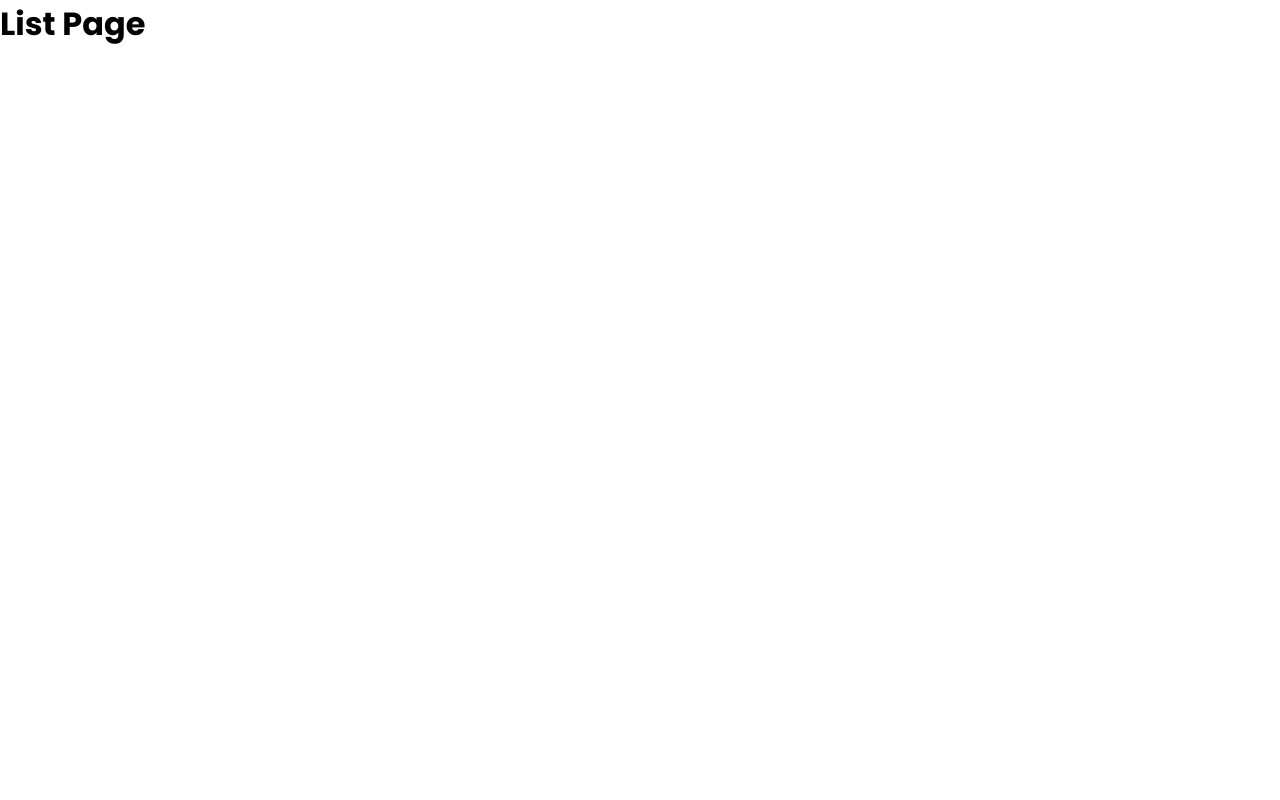
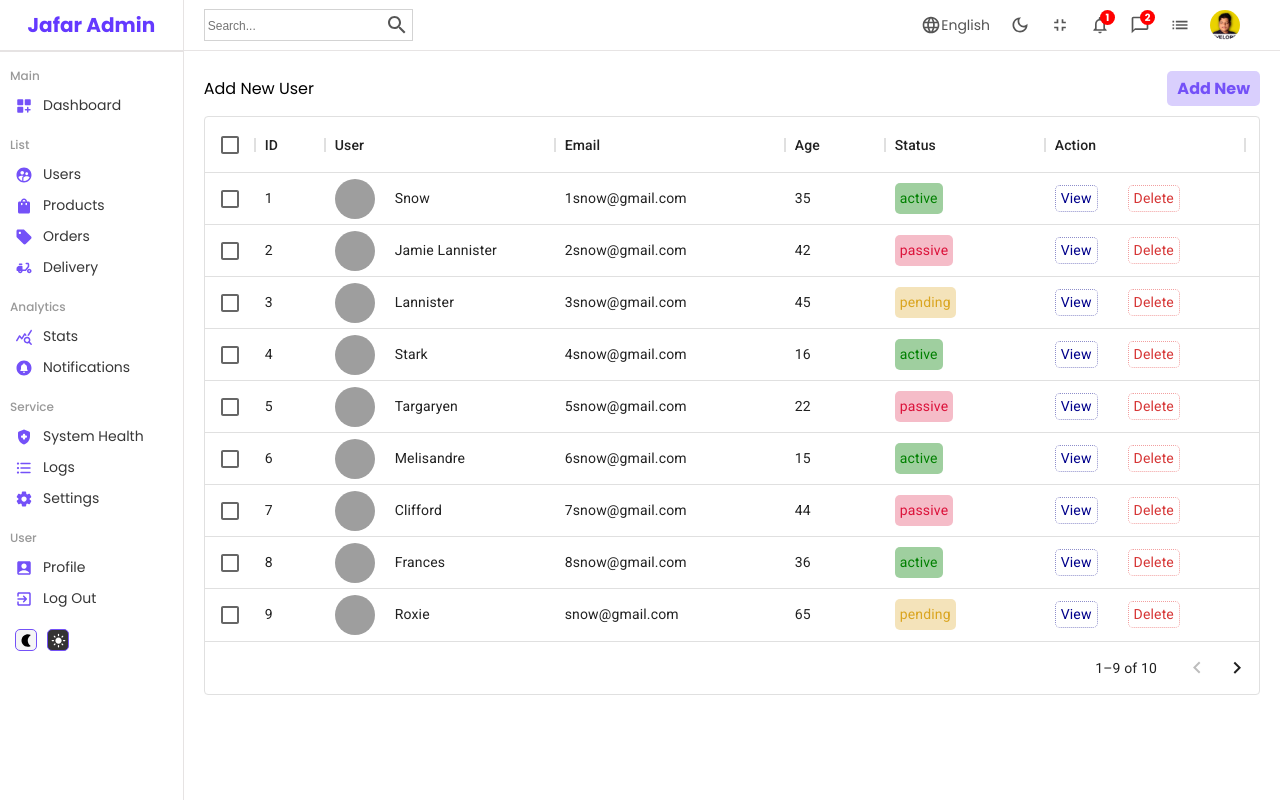
Before and after one commit to Jafar-128bit/Dashboard_Web_App, a React (Create React App) app: page /user in a window 1280 px wide. Built offline with nearby package versions, Linux system fonts and the light colour scheme; grey boxes are pictures that could not be loaded; a web font is replaced by a local one.

Commit message:
Datatable is complete
Inside the users pages.
Also user page is complete too!

```diff
--- a/package.json
+++ b/package.json
@@ -7,6 +7,7 @@
     "@emotion/styled": "^11.10.4",
     "@mui/icons-material": "^5.10.9",
     "@mui/material": "^5.10.10",
+    "@mui/x-data-grid": "^5.17.14",
     "@testing-library/jest-dom": "^5.16.5",
     "@testing-library/react": "^13.4.0",
     "@testing-library/user-event": "^13.5.0",
--- /dev/null
+++ b/src/components/Datatable/Datatable.js
@@ -0,0 +1,52 @@
+import './Datatable.scss';
+import {DataGrid} from "@mui/x-data-grid";
+import {Link} from "react-router-dom"
+import {useState} from "react";
+import {userColumns, userRows} from "../../datatablesource";
+
+const Datatable = () => {
+    const [data, setData] = useState(userRows);
+    const handleDelete = (id) => {
+        setData(data.filter(d =>
+            d.id !== id
+        ))
+    };
+    const actionColumn = [{
+        field: "action",
+        headerName: "Action",
+        width: 200,
+        renderCell: (params) => {
+            return (
+                <div className="cellAction">
+                    <Link to="/users/single" style={{textDecoration: "none"}}>
+                        <div className="viewButton">View</div>
+                    </Link>
+                    <div className="deleteButton" onClick={() => handleDelete(params.row.id)}>
+                        Delete
+                    </div>
+                </div>
+            )
+        }
+    }];
+    console.log(userColumns.concat(actionColumn));
+    return (
+        <div className="datatable">
+            <div className="datatableTitle">
+                Add New User
+                <Link to="/users/new" style={{textDecoration: "none", cursor: "pointer"}} className="link">
+                    Add New
+                </Link>
+            </div>
+            <DataGrid
+                className="datagrid"
+                rows={data}
+                columns={userColumns.concat(actionColumn)}
+                pageSize={9}
+                rowsPerPageOptions={[9]}
+                checkboxSelection
+                autoHeight autoPageSize/>
+        </div>
+    );
+}
+
+export default Datatable;
--- /dev/null
+++ b/src/components/Datatable/Datatable.scss
@@ -0,0 +1,74 @@
+.datatable {
+  padding: 20px;
+  width: auto;
+
+  .datatableTitle {
+    display: flex;
+    justify-content: space-between;
+    align-items: center;
+    margin-bottom: 10px;
+
+    .link {
+      padding: 5px 10px;
+      border-radius: 5px;
+      background-color: #7551f846;
+      color: #7451f8;
+      font-weight: bold;
+    }
+  }
+
+  .cellWithImg {
+    display: flex;
+    align-items: center;
+
+    .cellImg {
+      width: 40px;
+      height: 40px;
+      object-fit: cover;
+      border-radius: 50%;
+      margin-right: 20px;
+    }
+
+  }
+
+  .cellWithStatus {
+    padding: 5px;
+    border-radius: 5px;
+
+    &.active {
+      color: green;
+      background-color: rgba(0, 128, 0, 0.378);
+    }
+
+    &.passive {
+      color: crimson;
+      background-color: rgba(220, 20, 60, 0.281);
+    }
+
+    &.pending {
+      color: goldenrod;
+      background-color: rgba(218, 165, 32, 0.307);
+    }
+  }
+
+  .cellAction {
+    display: flex;
+    gap: 30px;
+
+    .viewButton {
+      padding: 2px 5px;
+      border: 1px dotted rgba(0, 0, 139, 0.442);
+      color: darkblue;
+      border-radius: 5px;
+      cursor: pointer;
+    }
+
+    .deleteButton {
+      padding: 2px 5px;
+      border: 1px dotted rgba(225, 40, 40, 0.442);
+      color: rgb(214, 53, 53);
+      border-radius: 5px;
+      cursor: pointer;
+    }
+  }
+}
--- /dev/null
+++ b/src/datatablesource.js
@@ -0,0 +1,123 @@
+export const userColumns = [
+    { field: "id", headerName: "ID", width: 70 },
+    {
+        field: "user",
+        headerName: "User",
+        width: 230,
+        renderCell: (params) => {
+            return (
+                <div className="cellWithImg">
+                    <img className="cellImg" src={params.row.img} alt="avatar" />
+                    {params.row.username}
+                </div>
+            );
+        },
+    },
+    {
+        field: "email",
+        headerName: "Email",
+        width: 230,
+    },
+
+    {
+        field: "age",
+        headerName: "Age",
+        width: 100,
+    },
+    {
+        field: "status",
+        headerName: "Status",
+        width: 160,
+        renderCell: (params) => {
+            return (
+                <div className={`cellWithStatus ${params.row.status}`}>
+                    {params.row.status}
+                </div>
+            );
+        },
+    },
+];
+
+//temporary data
+export const userRows = [
+    {
+        id: 1,
+        username: "Snow",
+        img: "https://images.pexels.com/photos/1820770/pexels-photo-1820770.jpeg?auto=compress&cs=tinysrgb&dpr=2&w=500",
+        status: "active",
+        email: "1snow@gmail.com",
+        age: 35,
+    },
+    {
+        id: 2,
+        username: "Jamie Lannister",
+        img: "https://images.pexels.com/photos/1820770/pexels-photo-1820770.jpeg?auto=compress&cs=tinysrgb&dpr=2&w=500",
+        email: "2snow@gmail.com",
+        status: "passive",
+        age: 42,
+    },
+    {
+        id: 3,
+        username: "Lannister",
+        img: "https://images.pexels.com/photos/1820770/pexels-photo-1820770.jpeg?auto=compress&cs=tinysrgb&dpr=2&w=500",
+        email: "3snow@gmail.com",
+        status: "pending",
+        age: 45,
+    },
+    {
+        id: 4,
+        username: "Stark",
+        img: "https://images.pexels.com/photos/1820770/pexels-photo-1820770.jpeg?auto=compress&cs=tinysrgb&dpr=2&w=500",
+        email: "4snow@gmail.com",
+        status: "active",
+        age: 16,
+    },
+    {
+        id: 5,
+        username: "Targaryen",
+        img: "https://images.pexels.com/photos/1820770/pexels-photo-1820770.jpeg?auto=compress&cs=tinysrgb&dpr=2&w=500",
+        email: "5snow@gmail.com",
+        status: "passive",
+        age: 22,
+    },
+    {
+        id: 6,
+        username: "Melisandre",
+        img: "https://images.pexels.com/photos/1820770/pexels-photo-1820770.jpeg?auto=compress&cs=tinysrgb&dpr=2&w=500",
+        email: "6snow@gmail.com",
+        status: "active",
+        age: 15,
+    },
+    {
+        id: 7,
+        username: "Clifford",
+        img: "https://images.pexels.com/photos/1820770/pexels-photo-1820770.jpeg?auto=compress&cs=tinysrgb&dpr=2&w=500",
+        email: "7snow@gmail.com",
+        status: "passive",
+        age: 44,
+    },
+    {
+        id: 8,
+        username: "Frances",
+        img: "https://images.pexels.com/photos/1820770/pexels-photo-1820770.jpeg?auto=compress&cs=tinysrgb&dpr=2&w=500",
+        email: "8snow@gmail.com",
+        status: "active",
+        age: 36,
+    },
+    {
+        id: 9,
+        username: "Roxie",
+        img: "https://images.pexels.com/photos/1820770/pexels-photo-1820770.jpeg?auto=compress&cs=tinysrgb&dpr=2&w=500",
+        email: "snow@gmail.com",
+        status: "pending",
+        age: 65,
+    },
+    {
+        id: 10,
+        username: "Roxie",
+        img: "https://images.pexels.com/photos/1820770/pexels-photo-1820770.jpeg?auto=compress&cs=tinysrgb&dpr=2&w=500",
+        email: "snow@gmail.com",
+        status: "active",
+        age: 65,
+    },
+];
--- a/src/pages/List/List.js
+++ b/src/pages/List/List.js
@@ -1,9 +1,16 @@
 import './List.scss';
+import Sidebar from "../../components/Sidebar/Sidebar";
+import Navbar from "../../components/Navbar/Navbar";
+import Datatable from "../../components/Datatable/Datatable";
 
 const List = () => {
     return (
         <div className="list">
-            <h1>List Page</h1>
+            <Sidebar/>
+            <div className="list__container">
+                <Navbar/>
+                <Datatable/>
+            </div>
         </div>
     );
 };
--- a/src/pages/List/List.scss
+++ b/src/pages/List/List.scss
@@ -0,0 +1,6 @@
+.list {
+  display: flex;
+  .list__container {
+    flex: 6;
+  }
+}
```
Also changed, not shown: 1 other file (tests, documents, lock files or other folders).
